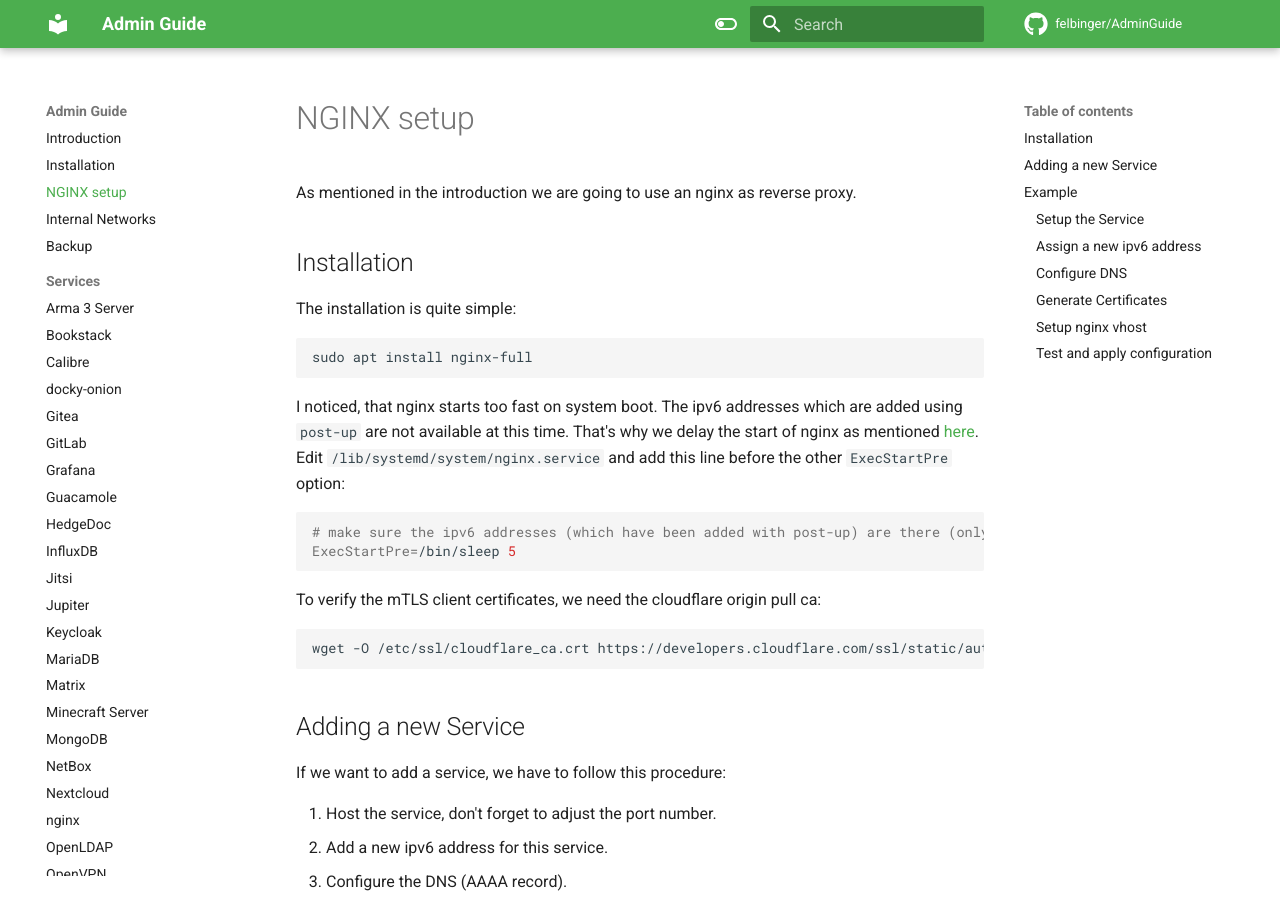
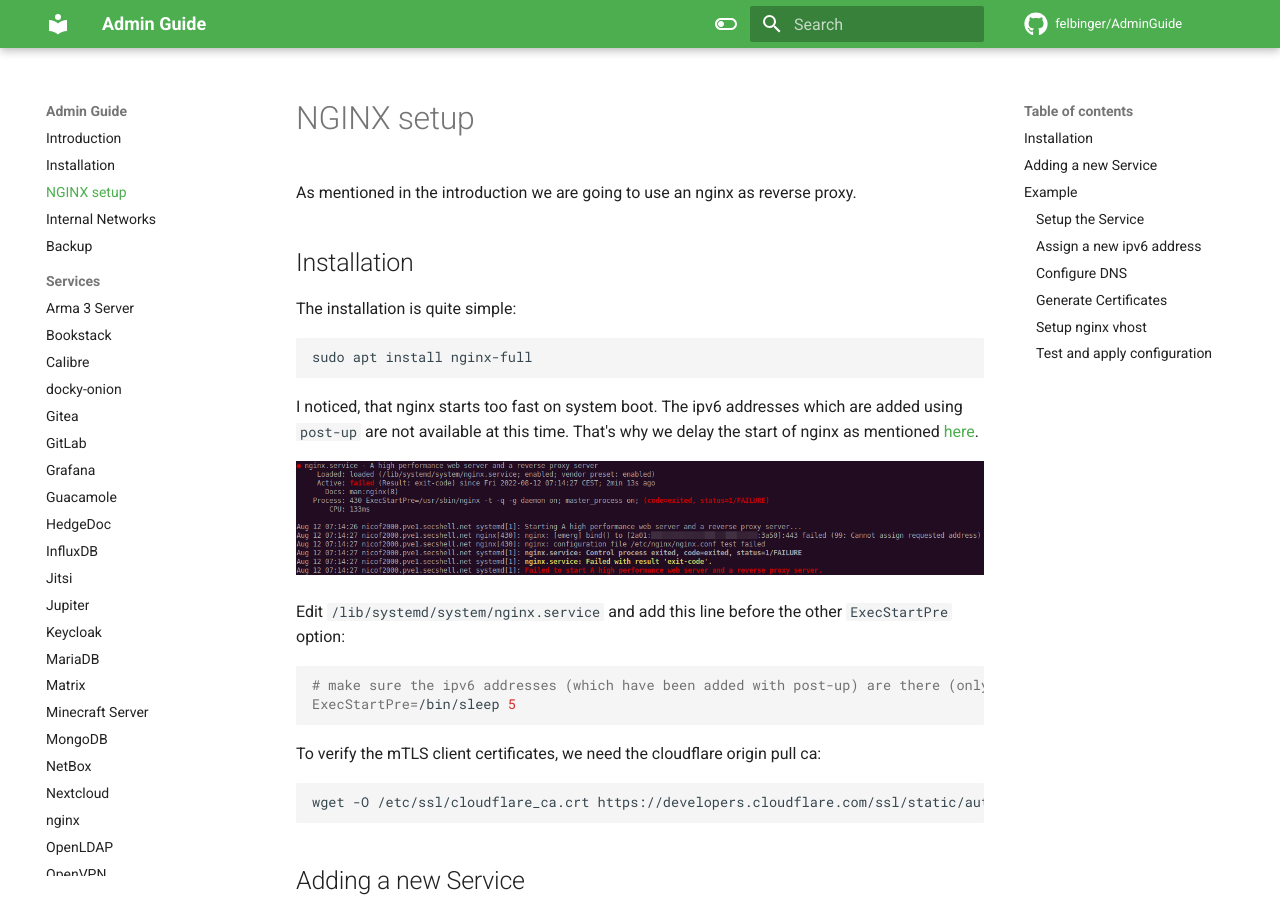
Before and after one commit to felbinger/AdminGuide, an MkDocs documentation site: the page built from docs/21_nginx.md, in a window 1280 px wide and 900 px high. Built offline with MkDocs 1.6.1 and Material for MkDocs 9.7.7, drawn with Linux system fonts in a browser that asks for light colours; nearby versions of some CDN libraries; comment, search, counter and statistics services are not loaded.

Commit message:
added image systemctl status of failed nginx

````diff
--- a/docs/21_nginx.md
+++ b/docs/21_nginx.md
@@ -11,6 +11,9 @@ sudo apt install nginx-full
 I noticed, that nginx starts too fast on system boot.
 The ipv6 addresses which are added using `post-up` are not available at this time.
 That's why we delay the start of nginx as mentioned [here](https://docs.ispsystem.com/ispmanager-business/troubleshooting-guide/if-nginx-does-not-start-after-rebooting-the-server).
+
+![Result of `systemctl status nginx`](img/nginx/nginx-failed-ipv6-not-assignable.png){: loading=lazy }
+
 Edit `/lib/systemd/system/nginx.service` and add this line before the other `ExecStartPre` option:
 ```shell
 # make sure the ipv6 addresses (which have been added with post-up) are there (only required for enabled nginx service on system boot)
````
